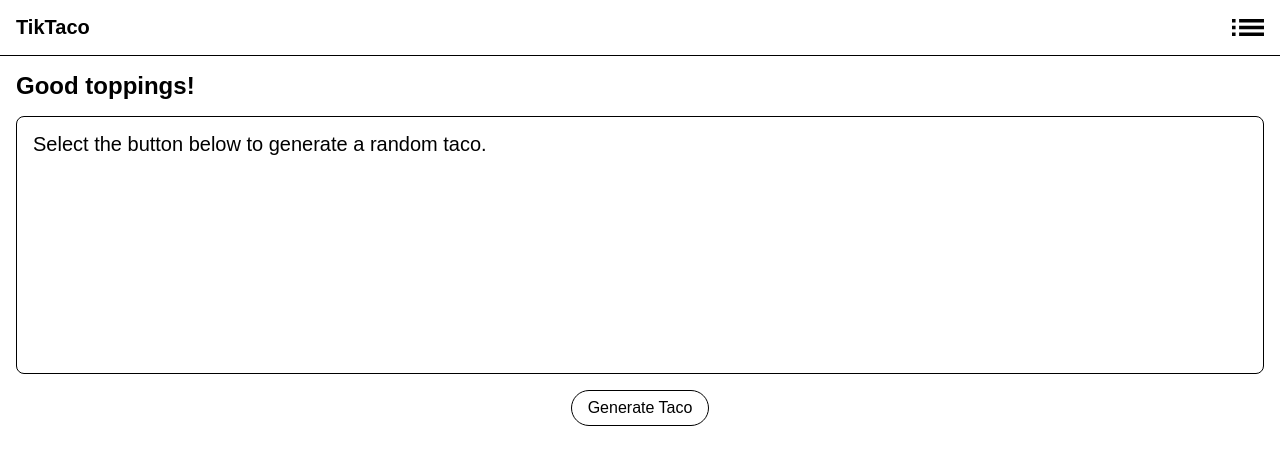
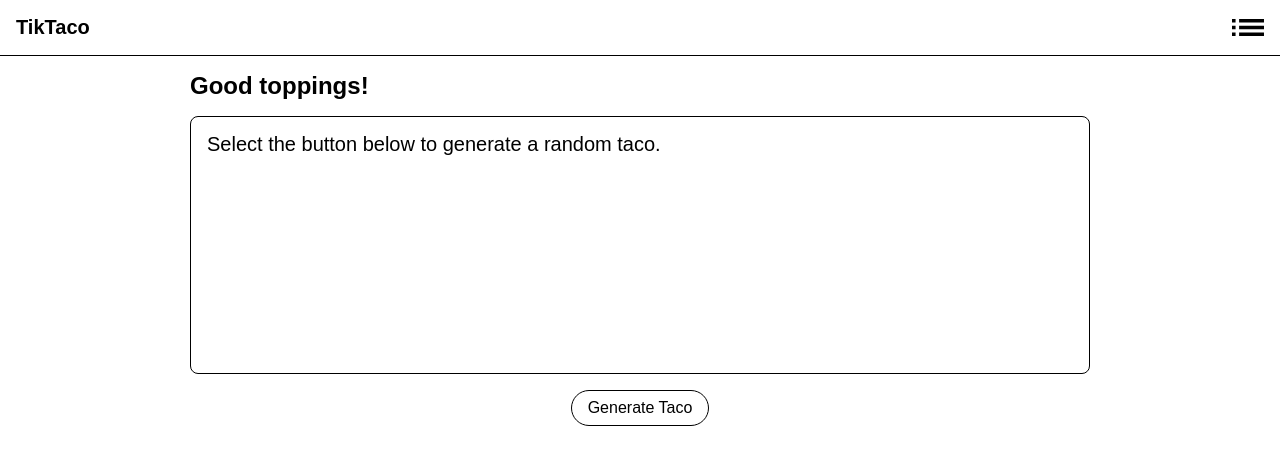
Before and after one commit to jon-schlandt/TikTaco, a React (Create React App) app: page / in a window 1280 px wide. Shown: the top 464 px of the page. Built offline with nearby package versions, Linux system fonts and the light colour scheme.

Commit message:
Set max-width for desktop view

```diff
--- a/src/ Components/App/App.css
+++ b/src/ Components/App/App.css
@@ -6,5 +6,7 @@
 
 main {
   grid-row: 2;
+  /* display: flex; */
+  /* justify-content: center; */
   padding: 16px;
 }
--- a/src/ Components/TacoGenerator/TacoGenerator.css
+++ b/src/ Components/TacoGenerator/TacoGenerator.css
@@ -1,6 +1,8 @@
 .taco-generator {
+  max-width: 900px;
   display: flex;
   flex-direction: column;
+  margin: 0 auto;
 }
 
 .greeting {
```
